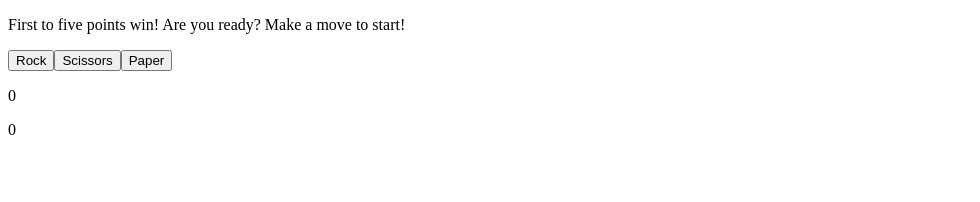
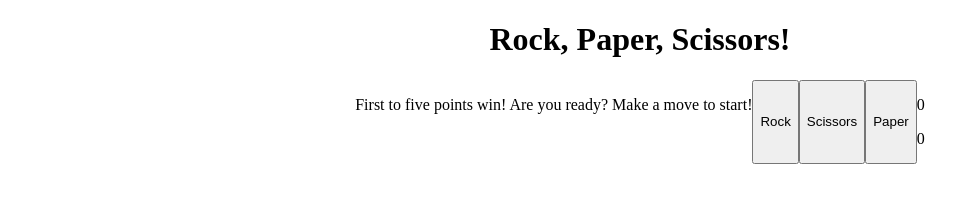
Before and after one commit to charliejlin/Rock-Paper-Scissors, a plain HTML site: page index.html in a window 1280 px wide. Shown: the whole page, without its empty margins (0-980 px from the left). Drawn offline with Linux system fonts and the light colour scheme.

Commit message:
added styles.css to style page

```diff
--- a/index.html
+++ b/index.html
@@ -4,9 +4,11 @@
     <meta charset="UTF-8">
     <meta name="viewport" content="width=device-width, initial-scale=1.0">
     <title>Document</title>
+    <link href="./styles.css" rel="stylesheet">
     <script src="script.js" defer></script>
 </head>
 <body>
+    <h1>Rock, Paper, Scissors!</h1>
     <div id="root">
     </div>
 </body>
--- a/script.js
+++ b/script.js
@@ -67,6 +67,7 @@ moveSelection.forEach((move) => {
     });
 });
 
+
 const getComputerChoice = () => {
     const choices = ['Rock', 'Paper', 'Scissors'];
     const randomNumber = Math.floor(Math.random() * 3);
--- /dev/null
+++ b/styles.css
@@ -0,0 +1,14 @@
+body {
+    margin: 0px;
+    padding: 0;
+}
+
+
+h1 {
+    text-align: center;
+}
+
+#root {
+    display: flex;
+    justify-content: center;
+}
```
